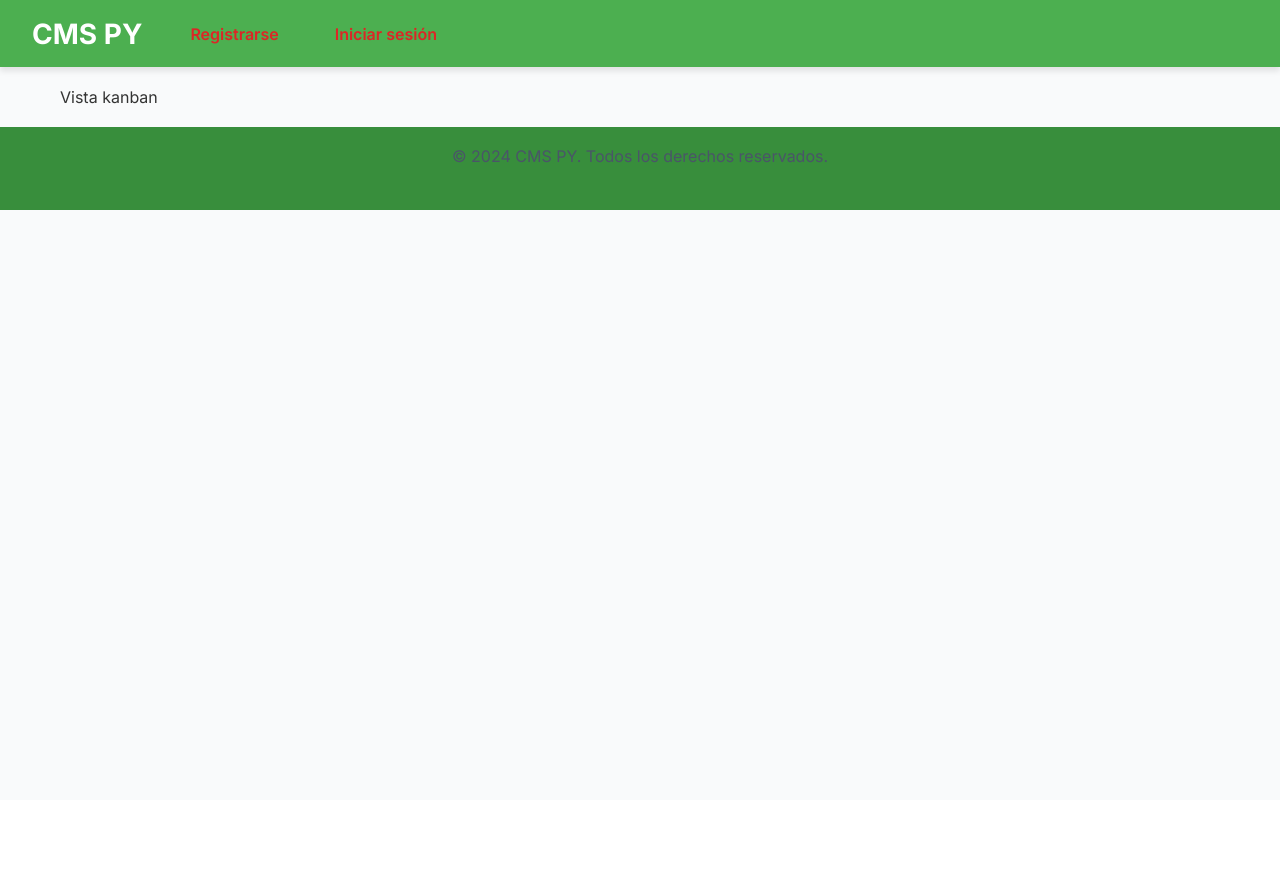
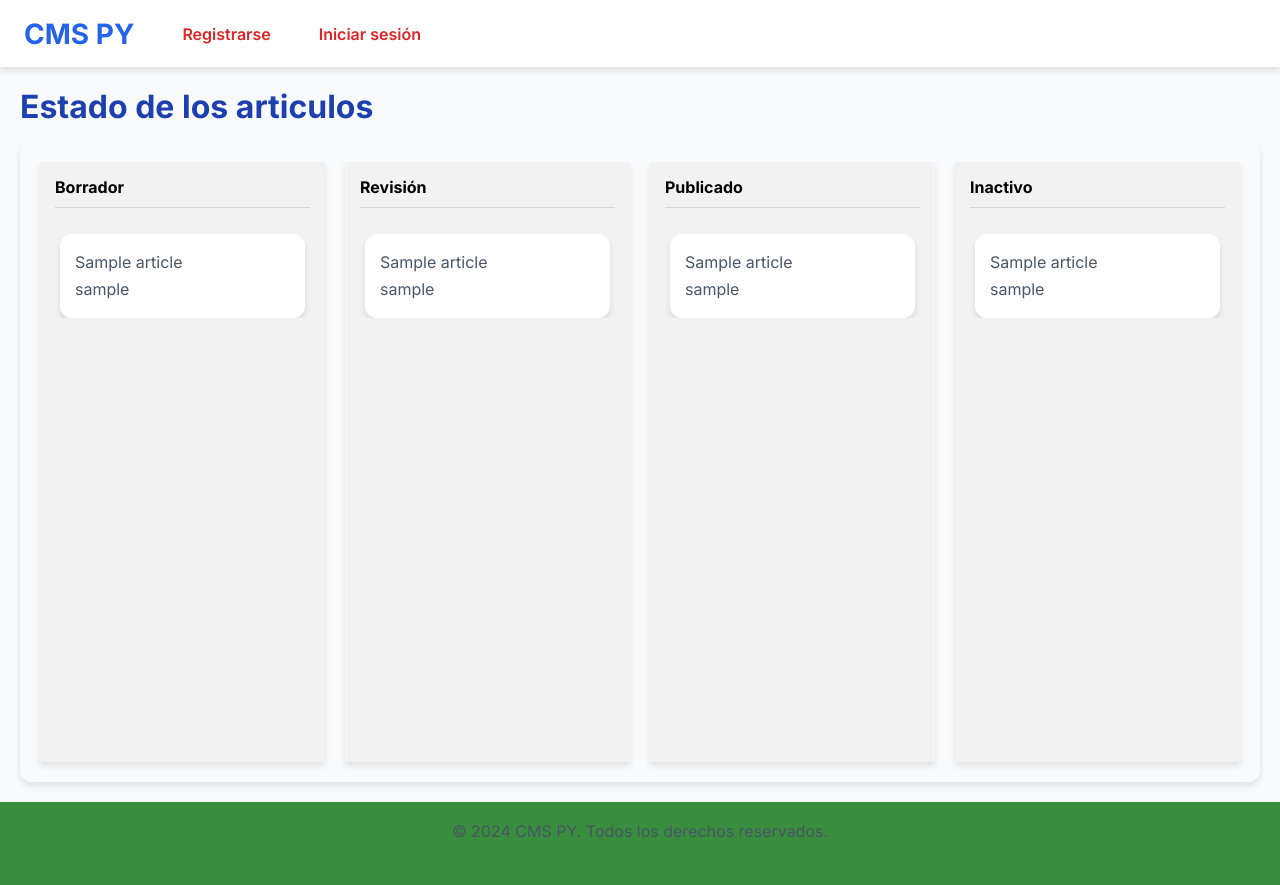
Before and after one commit to GiuProgramert/ls2-cms-py, a Django app: template templates/kanban/kanban.html in a window 1280 px wide. Before the commit the page ends 210 px from the top, so only its background shows below. Run offline with Django 3.2, Linux system fonts and the light colour scheme; the template is opened without the code that fills it: most values are stand-ins (such as "Sample title", 1, 10 or a date in 2020); some libraries are stand-ins or nearby versions.

Commit message:
Implementación prototipo kanban

```diff
--- /dev/null
+++ b/static/css/fancy_scrollbar.css
@@ -0,0 +1,18 @@
+/* For WebKit browsers (Chrome, Safari, Edge) */
+::-webkit-scrollbar {
+  width: 8px; /* Scrollbar width */
+}
+
+::-webkit-scrollbar-track {
+  background: #f1f1f1; /* Background of the scrollbar track */
+}
+
+::-webkit-scrollbar-thumb {
+  background-color: #888; /* Color of the scroll thumb */
+  border-radius: 10px; /* Rounder thumb */
+  border: 2px solid #f1f1f1; /* Padding around thumb */
+}
+
+::-webkit-scrollbar-thumb:hover {
+  background: #555; /* Darker thumb on hover */
+}
--- /dev/null
+++ b/static/css/kanban.css
@@ -0,0 +1,65 @@
+@import url("home.css");
+@import url("fancy_scrollbar.css");
+
+.container {
+  max-width: 1500px;
+  margin: 0 auto;
+  padding: 20px;
+}
+
+.kanban {
+  box-shadow: 0 4px 6px rgba(0, 0, 0, 0.1);
+  border-radius: 12px;
+  padding: 20px;
+
+  display: grid;
+  grid-template-columns: repeat(4, 1fr);
+  gap: 20px;
+}
+
+.kanban .state {
+  min-height: 600px;
+  background-color: #f2f2f2;
+  box-shadow: 0 4px 6px rgba(0, 0, 0, 0.1);
+  padding: 15px;
+
+  display: flex;
+  flex-direction: column;
+  gap: 10px;
+}
+
+.kanban .state h4 {
+  color: black;
+  border-bottom: 1px solid #d4d2d2;
+  padding-bottom: 10px;
+}
+
+.kanban .state .items {
+  display: flex;
+  flex-direction: column;
+  gap: 10px;
+  overflow-y: auto;
+  max-height: 500px;
+  padding: 0 5px;
+}
+
+.kanban .state .item {
+  background-color: white;
+  box-shadow: 0 4px 6px rgba(0, 0, 0, 0.1);
+  padding: 15px;
+  border-radius: 12px;
+  cursor: pointer;
+  transition: background-color 0.3s;
+}
+
+/* .kanban .state .item:hover {
+  background-color: #f2f2f2;
+} */
+
+.kanban .state .item p {
+  margin: 0;
+}
+
+.dragging {
+  opacity: 0.5;
+}
--- /dev/null
+++ b/static/scripts/kanban.js
@@ -0,0 +1,61 @@
+async function changeState(articleId, articleNewState) {
+  const response = await fetch(
+    `/article/${articleId}/update/state/${articleNewState}`,
+    {
+      method: "GET",
+    }
+  );
+
+  if (!response.ok) {
+    throw new Error("Error updating article state");
+  }
+
+  return response;
+}
+
+document.addEventListener("DOMContentLoaded", () => {
+  const states = document.querySelectorAll(".state");
+  const items = document.querySelectorAll(".item");
+
+  let draggedItem = null;
+  let firstState = null;
+
+  items.forEach((item) => {
+    item.addEventListener("dragstart", () => {
+      draggedItem = item;
+      firstState = item.parentElement.getAttribute("data-state");
+      item.classList.add("dragging");
+    });
+
+    item.addEventListener("dragend", () => {
+      item.classList.remove("dragging");
+    });
+  });
+
+  states.forEach((state) => {
+    state.addEventListener("dragover", (e) => {
+      e.preventDefault();
+      console.log("dragged");
+    });
+
+    state.addEventListener("drop", async (e) => {
+      e.preventDefault();
+
+      if (draggedItem) {
+        const itemsContainer = state.querySelector(".items");
+
+        const articleId = draggedItem.getAttribute("data-id");
+        const articleNewState = itemsContainer.getAttribute("data-state");
+
+        if (firstState !== articleNewState) {
+          changeState(articleId, articleNewState).then(() => {
+            console.log("Article state updated", draggedItem);
+            itemsContainer.appendChild(draggedItem);
+            draggedItem = null;
+            firstState = null;
+          });
+        }
+      }
+    });
+  });
+});
--- a/templates/kanban/kanban.html
+++ b/templates/kanban/kanban.html
@@ -1,9 +1,64 @@
 {% extends 'base.html' %}
 {% block headblock %}
 {% load static %}
-
+  <link rel="stylesheet" href="{% static 'css/kanban.css' %}">
 {% endblock headblock %}
 {% block content %}
-  Vista kanban
 
+  <h2>
+    Estado de los articulos
+  </h2>
+
+  <div class="kanban">
+    <div class="state draft">
+      <h4>Borrador</h4>
+
+      <div class="items" data-state="draft">
+        {% for article in draft_articles %}
+          <div class="item" draggable="true" data-id="{{ article.id }}">
+            <p>{{ article.title }}</p>
+            <p>{{ article.autor.username }}</p>
+          </div>
+        {% endfor %}
+      </div>
+    </div>
+    <div class="state revision">
+      <h4>Revisión</h4>
+
+      <div class="items" data-state="revision">
+        {% for article in revision_articles %}
+          <div class="item" draggable="true" data-id="{{ article.id }}">
+            <p>{{ article.title }}</p>
+            <p>{{ article.autor.username }}</p>
+          </div>
+        {% endfor %}
+      </div>
+    </div>
+    <div class="state published">
+      <h4>Publicado</h4>
+
+      <div class="items" data-state="published">
+        {% for article in published_articles %}
+          <div class="item" draggable="true" data-id="{{ article.id }}">
+            <p>{{ article.title }}</p>
+            <p>{{ article.autor.username }}</p>
+          </div>
+        {% endfor %}
+      </div>
+    </div>
+    <div class="state inactive">
+      <h4>Inactivo</h4>
+
+      <div class="items" data-state="inactive">
+        {% for article in inactive_articles %}
+          <div class="item" draggable="true" data-id="{{ article.id }}">
+            <p>{{ article.title }}</p>
+            <p>{{ article.autor.username }}</p>
+          </div>
+        {% endfor %}
+      </div>
+    </div>
+  </div>
+
+<script src="{% static 'scripts/kanban.js' %}" defer></script>
 {% endblock %}
```
Also changed, not shown: kanban/views.py (+15 -1 lines).
